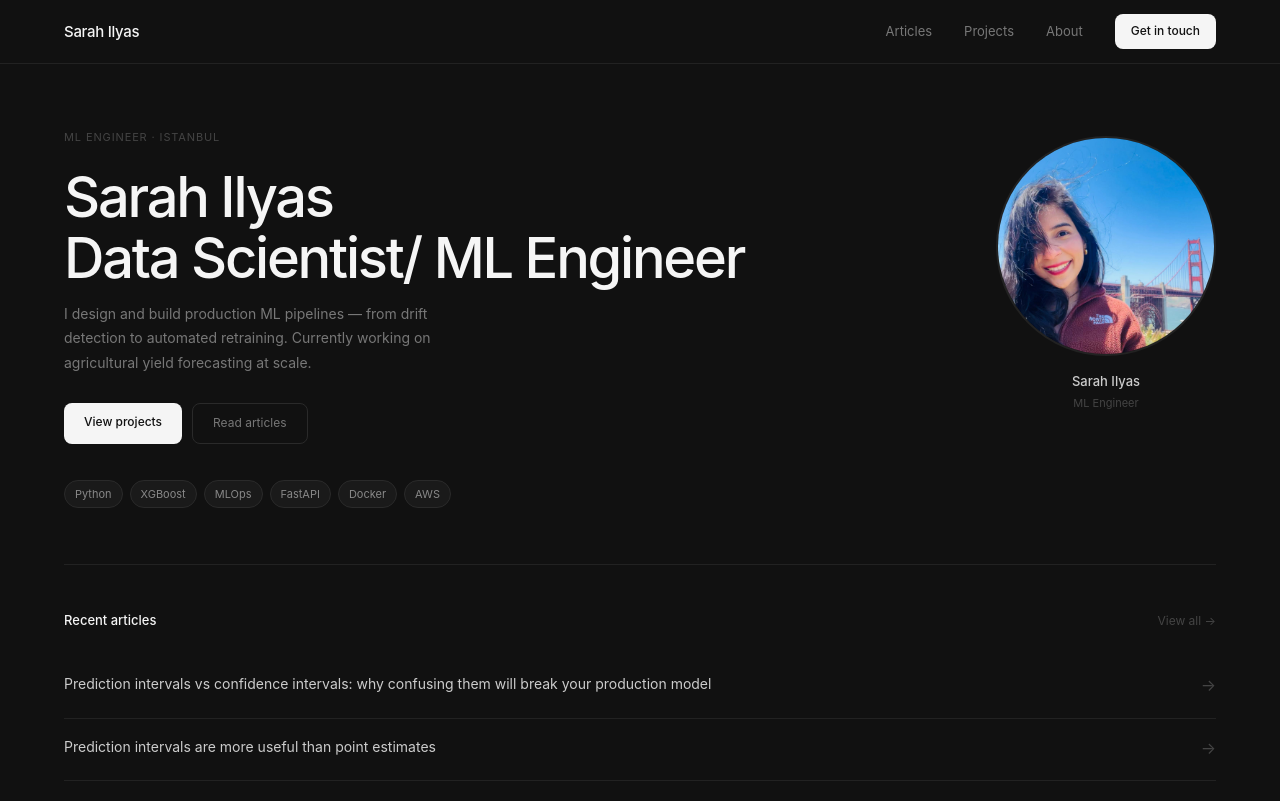
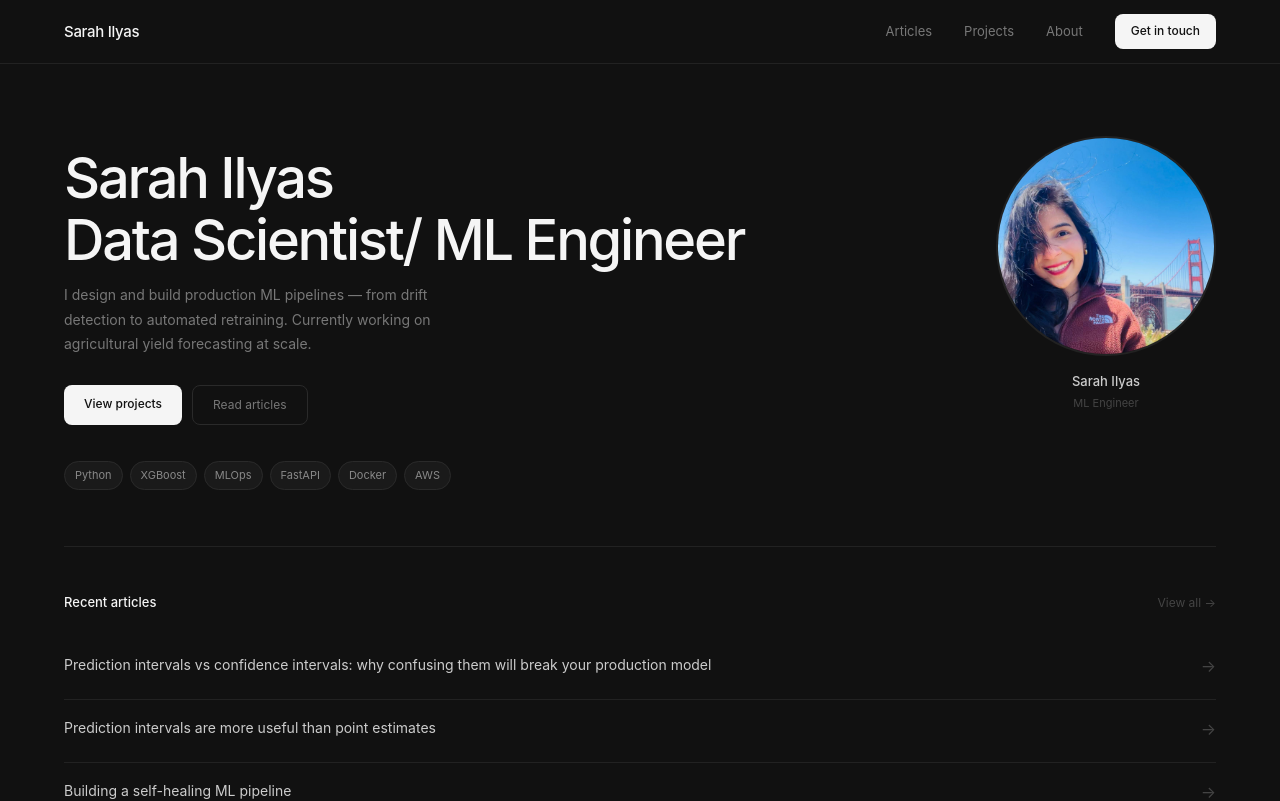
Before and after one commit to sarah0ilyas/sarah-portfolio, a Next.js app: page / in a window 1280 px wide. Shown: the top 801 px of the page. Built offline with nearby package versions, Linux system fonts and the light colour scheme.

Commit message:
update hero heading

```diff
--- a/components/Hero.js
+++ b/components/Hero.js
@@ -10,7 +10,7 @@ export default function Hero() {
     }}>
       <div>
         <div style={{ fontSize: 11, letterSpacing: "0.08em", color: "var(--text-dim)", textTransform: "uppercase", marginBottom: 20 }}>
-          ML Engineer · Istanbul
+
         </div>
         <h1 style={{ fontSize: 56, fontWeight: 500, letterSpacing: "-0.04em", lineHeight: 1.1, marginBottom: 12 }}>
           Sarah Ilyas<br />Data Scientist/ ML Engineer
```
